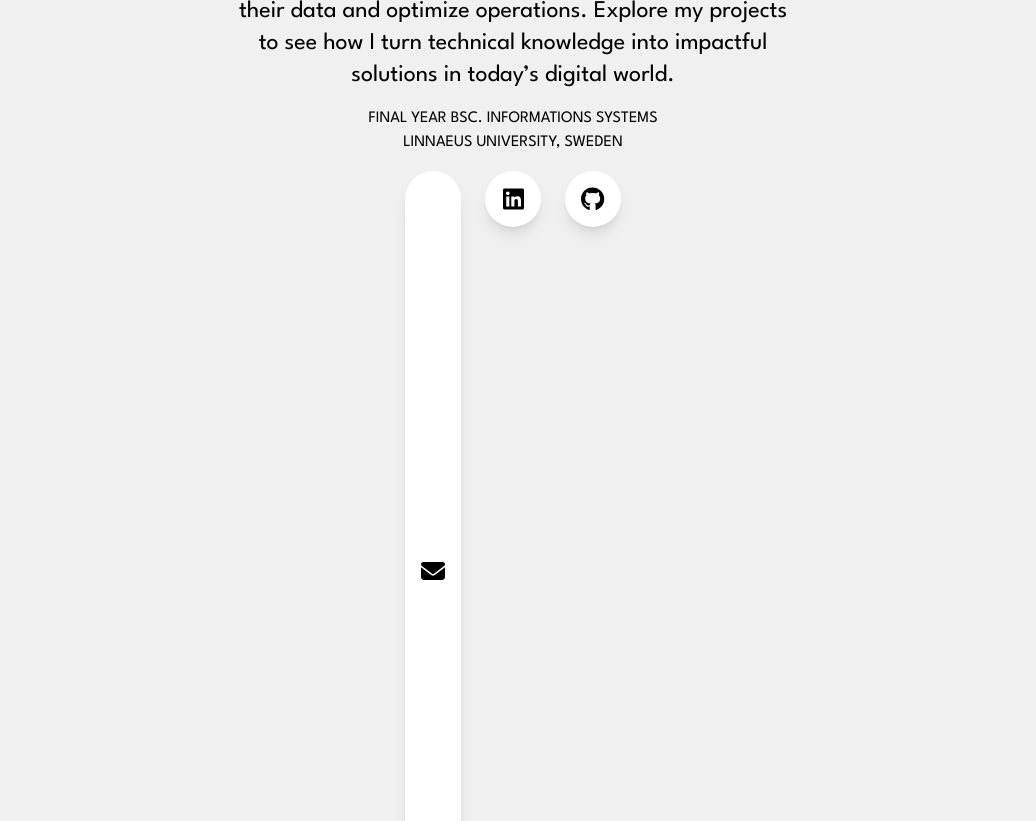
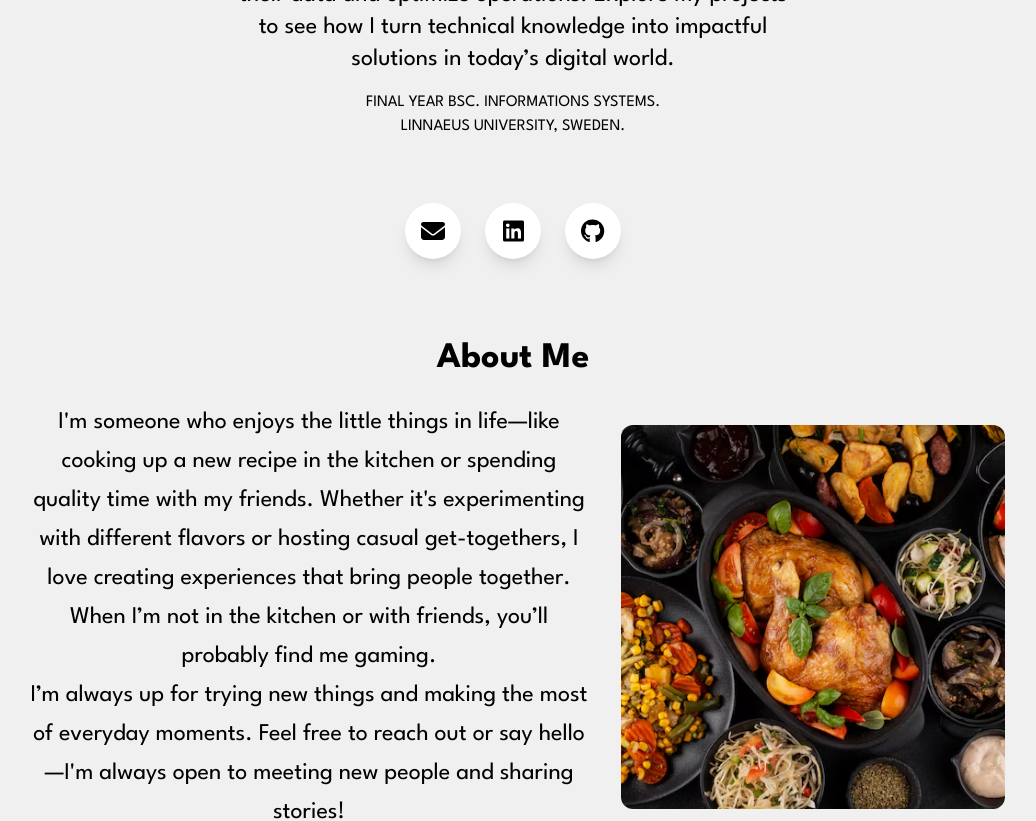
Before and after one commit to dl222uk/david-le, a React (Vite) app in the folder portfolio/: page / in a window 1280 px wide. Shown: the part 640-1461 px from the top of the page, without its empty margins (127-1163 px from the left). Built offline with nearby package versions, Linux system fonts and the light colour scheme.

Commit message:
Added content

```diff
--- a/portfolio/src/components/Main.jsx
+++ b/portfolio/src/components/Main.jsx
@@ -3,21 +3,23 @@ import image from "../assets/home_image1.png";
 import { FontAwesomeIcon } from '@fortawesome/react-fontawesome';
 import { faEnvelope } from '@fortawesome/free-solid-svg-icons';
 import { faLinkedin, faGithub } from '@fortawesome/free-brands-svg-icons';
+import foodImage from "../assets/food.png";
+
 const Main = () => {
     return (
       <div>
-        <section id="home" title="home-section" class=" m-0 pt-24">
+        <section id="home" title="home-section" class=" m-0 pt-20">
             <div class="flex flex-col justify-center items-center">
             <img src={image} alt="David" class="rounded-full h-60 w-60 object-cover mb-6" />
                 <h1 class="text-6xl font-bold ">Hello, I'm David.</h1>
                 <p class="text-2xl p-2 max-w-xl text-center mb-2">Welcome to my portfolio! I specialize in building secure, efficient tech solutions that bridge business and technology. With expertise in programming, information security, and system design, I help businesses protect their data and optimize operations.
                     Explore my projects to see how I turn technical knowledge into impactful solutions in today’s digital world.</p>
-                    <p class="text-base">FINAL YEAR BSC. INFORMATIONS SYSTEMS</p>
-                    <p>LINNAEUS UNIVERSITY, SWEDEN</p>
+                    <p class="text-base">FINAL YEAR BSC. INFORMATIONS SYSTEMS.</p>
+                    <p>LINNAEUS UNIVERSITY, SWEDEN.</p>
                     {/* Social Media Icons Section */}
 
-        <div className="flex space-x-6 mt-4">
-            <a href="mailto:davidbooab@hotmail.com" className="bg-white rounded-full h-14 w-14 flex items-center justify-center shadow-lg grid h-screen">
+        <div className="flex space-x-6 mt-16">
+            <a href="mailto:davidbooab@hotmail.com" className="bg-white rounded-full h-14 w-14 flex items-center justify-center shadow-lg">
               <FontAwesomeIcon icon={faEnvelope} className="text-2xl" />
             </a>
 
@@ -28,26 +30,32 @@ const Main = () => {
             <a href="https://github.com/your-username" target="_blank" rel="noopener noreferrer" className="bg-white rounded-full h-14 w-14 flex items-center justify-center shadow-lg">
               <FontAwesomeIcon icon={faGithub} className="text-2xl" />
             </a>
-            </div>
+        </div>
 
         </div>
         </section>
-        <div className="mt-10">
+        <div className="mt-20">
         <section className="about" title="about-section">
         <div className="flex flex-col justify-center items-center">
             <h2 className="text-4xl font-bold">About Me</h2>
-            <p className="text-2xl p-2 max-w-xl text-center mb-2">I am a final year student at Linnaeus University, Sweden, pursuing a BSc. in Information Systems. My passion for technology and innovation has driven me to specialize in programming, information security, and system design. I am committed to building secure, efficient tech solutions that bridge business and technology, helping businesses protect their data and optimize operations.</p>
+            <div className="flex flex-row items-center mt-4">
+              <p className="text-2xl p-2 max-w-xl leading-relaxed">
+                I'm someone who enjoys the little things in life—like cooking up a new recipe in the kitchen or spending quality time with my friends.
+                Whether it's experimenting with different flavors or hosting casual get-togethers, I love creating experiences that bring people together.
+                When I’m not in the kitchen or with friends, you’ll probably find me gaming.<br></br> I’m always up for trying new things and making the most of everyday moments.
+                Feel free to reach out or say hello—I'm always open to meeting new people and sharing stories!
+              </p>
+              <img src={foodImage} alt="food" className="h-96 w-96 object-cover ml-6 rounded-xl"/>
             </div>
+           </div>
         </section>
+        <section className="skills" title="skills-section">
 
 
-
+          </section>
         </div>
-
-
-
       </div>
     );
-    }
+}
 
-    export default Main;
+export default Main;
```
Also changed, not shown: portfolio/src/assets/food.png (added).
